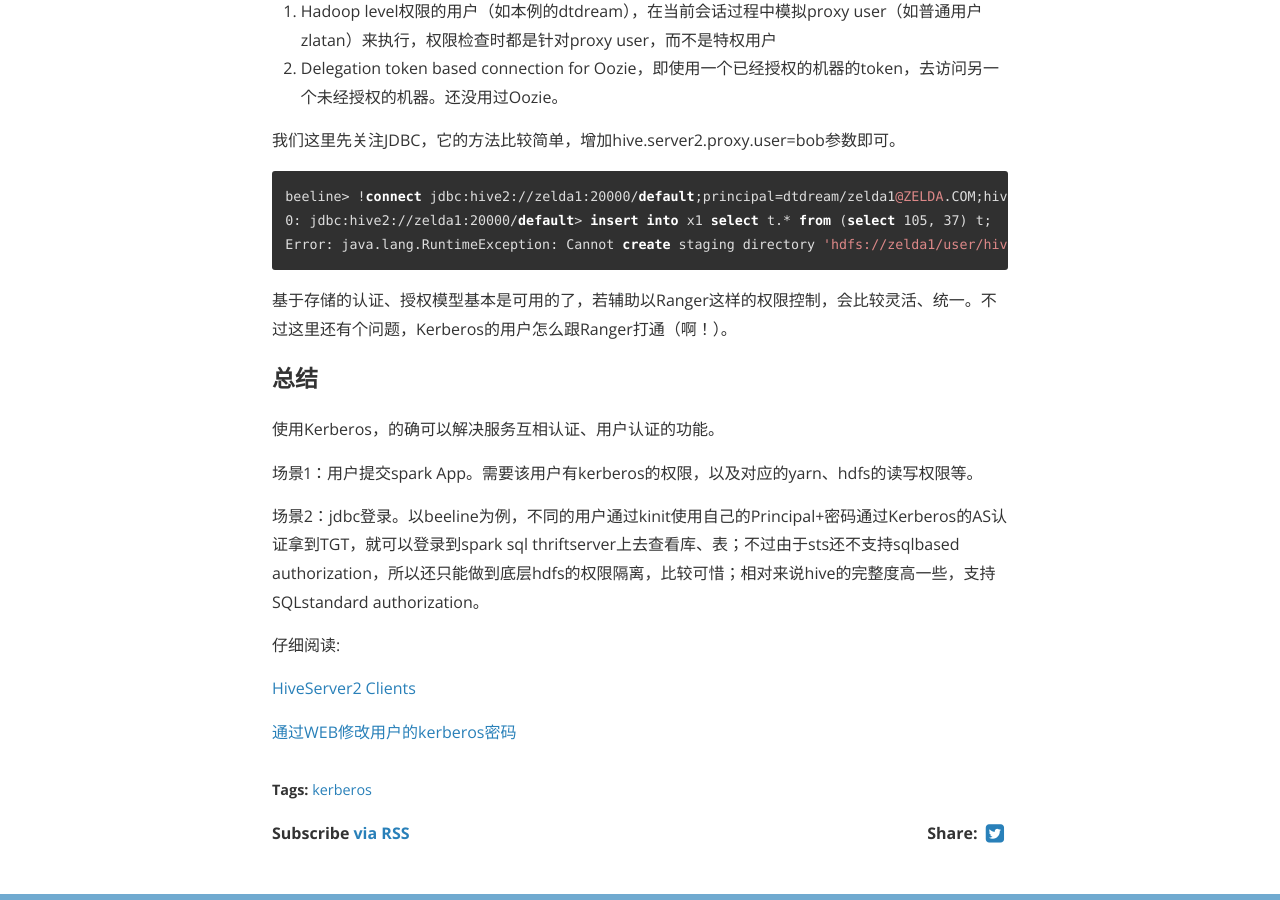
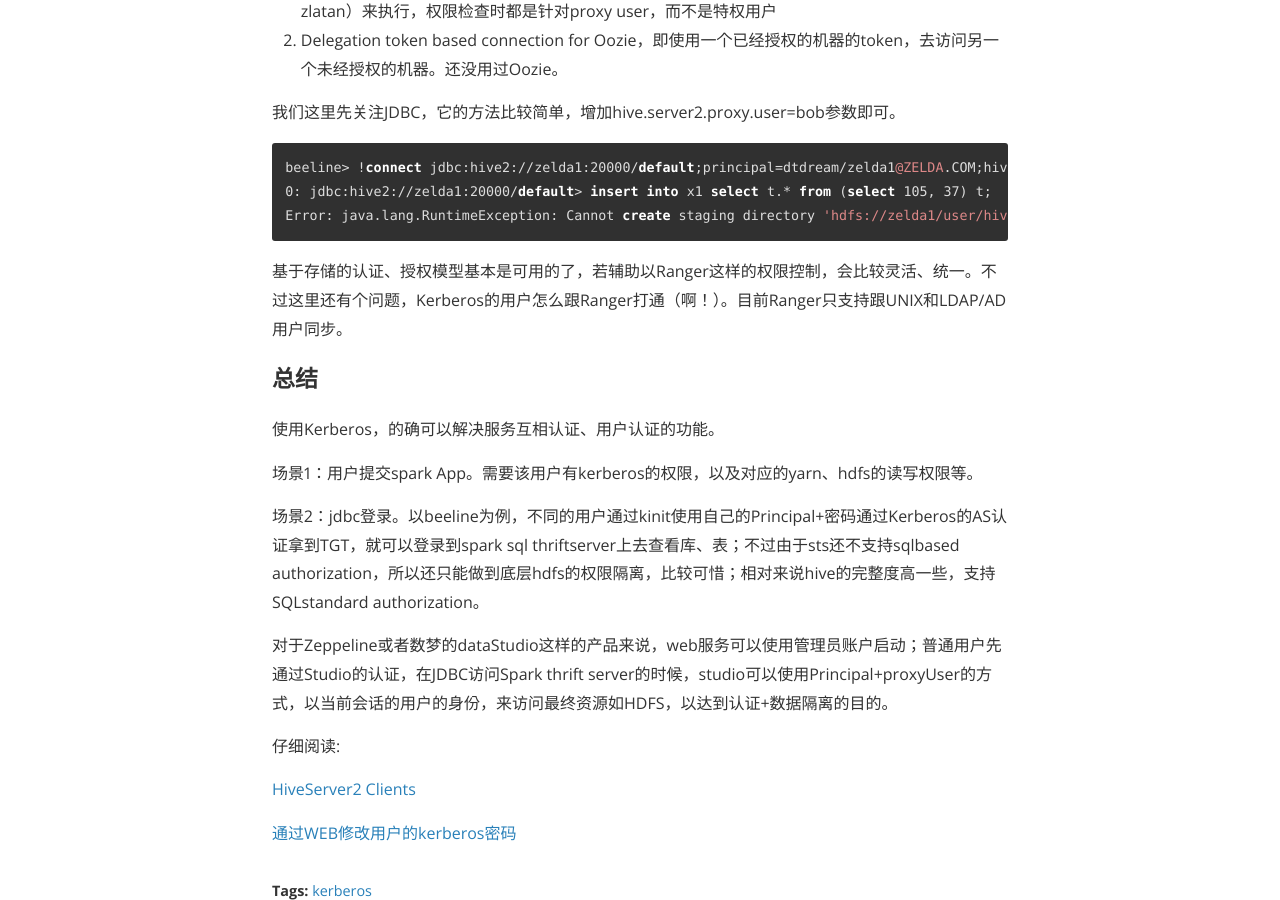
Before and after one commit to iclouding/silenceshell.github.io, a Jekyll site: the page built from _posts/2016-06-12-kerberos-2.md, in a window 1280 px wide and 900 px high, scrolled down 6805 px. Built offline with Jekyll 4.4.1, drawn with Linux system fonts in a browser that asks for light colours; nearby versions of some CDN libraries; comment, search, counter and statistics services are not loaded; some of the changed text lies outside the part shown.

Commit message:
kerberos 2 update

````diff
--- a/_posts/2016-06-12-kerberos-2.md
+++ b/_posts/2016-06-12-kerberos-2.md
@@ -144,7 +144,7 @@ Transaction isolation: TRANSACTION_REPEATABLE_READ
 ```
 
 注意这里还是会提示输入用户名、密码，是个bug，别理它，直接回车就好了，我们用的其实是klist的Principal缓存来表示我是谁。
-
+beeline会将Principal传给hive2 JDBC，由JDBC Driver去做Kerberos认证，这个过程略微复杂，等我弄懂了再写篇文章。
 
 ### Spark SQL Thriftserver认证
 
@@ -279,7 +278,7 @@ beeline> !connect jdbc:hive2://zelda1:20000/default;principal=dtdream/zelda1@ZEL
 Error: java.lang.RuntimeException: Cannot create staging directory 'hdfs://zelda1/user/hive/warehouse/dtdream.db/x1/.hive-staging_hive_2016-06-14_11-15-29_063_112329594714965380-1': Permission denied: user=bob, access=WRITE, inode="/user/hive/warehouse/dtdream.db/x1/.hive-staging_hive_2016-06-14_11-15-29_063_112329594714965380-1":dtdream:supergroup:drwxrwxr-x
 ```
 
-基于存储的认证、授权模型基本是可用的了，若辅助以Ranger这样的权限控制，会比较灵活、统一。不过这里还有个问题，Kerberos的用户怎么跟Ranger打通（啊！）。
+基于存储的认证、授权模型基本是可用的了，若辅助以Ranger这样的权限控制，会比较灵活、统一。不过这里还有个问题，Kerberos的用户怎么跟Ranger打通（啊！）。目前Ranger只支持跟UNIX和LDAP/AD用户同步。
 
 ### 总结
 
@@ -289,7 +288,7 @@ Error: java.lang.RuntimeException: Cannot create staging directory 'hdfs://zelda
 
 场景2：jdbc登录。以beeline为例，不同的用户通过kinit使用自己的Principal+密码通过Kerberos的AS认证拿到TGT，就可以登录到spark sql thriftserver上去查看库、表；不过由于sts还不支持sqlbased authorization，所以还只能做到底层hdfs的权限隔离，比较可惜；相对来说hive的完整度高一些，支持SQLstandard authorization。
 
-
+对于Zeppeline或者数梦的dataStudio这样的产品来说，web服务可以使用管理员账户启动；普通用户先通过Studio的认证，在JDBC访问Spark thrift server的时候，studio可以使用Principal+proxyUser的方式，以当前会话的用户的身份，来访问最终资源如HDFS，以达到认证+数据隔离的目的。
 
 
 仔细阅读:
````
Also changed, not shown: other parts of _posts/2016-06-12-kerberos-2.md (+0 -1 lines).
